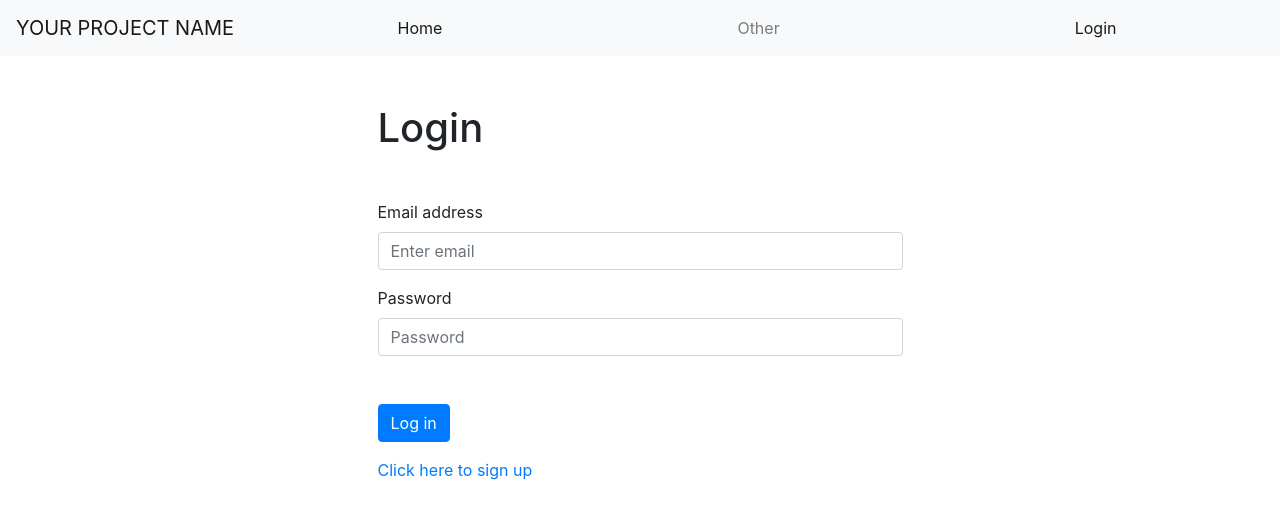
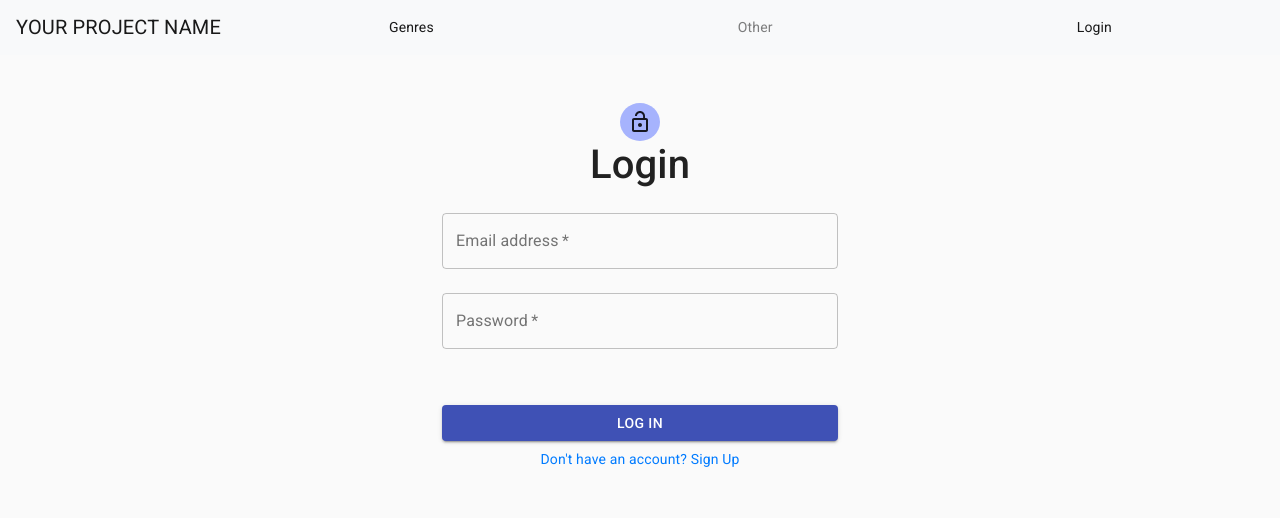
Before and after one commit to zoranaism/portfolio-music-genres-client, a React (Create React App) app: page /login in a window 1280 px wide. Shown: the top 518 px of the page. Built offline with nearby package versions, Linux system fonts and the light colour scheme; no server answers.

Commit message:
Multuple divs drag & drop working

```diff
--- a/package.json
+++ b/package.json
@@ -3,11 +3,14 @@
   "version": "0.1.0",
   "private": true,
   "dependencies": {
+    "@material-ui/core": "^4.9.9",
+    "@material-ui/icons": "^4.9.1",
     "@testing-library/jest-dom": "^4.2.4",
     "@testing-library/react": "^9.3.2",
     "@testing-library/user-event": "^7.1.2",
     "axios": "^0.19.2",
     "bootstrap": "^4.4.1",
+    "framer-motion": "^1.10.3",
     "react": "^16.13.0",
     "react-bootstrap": "^1.0.0-beta.17",
     "react-dom": "^16.13.0",
@@ -15,7 +18,8 @@
     "react-router-dom": "^5.1.2",
     "react-scripts": "3.4.0",
     "redux": "^4.0.5",
-    "redux-thunk": "^2.3.0"
+    "redux-thunk": "^2.3.0",
+    "typeface-roboto": "0.0.75"
   },
   "scripts": {
     "start": "react-scripts start",
--- a/src/App.js
+++ b/src/App.js
@@ -11,18 +11,10 @@ import Login from "./pages/Login";
 import { useDispatch, useSelector } from "react-redux";
 import { selectAppLoading } from "./store/appState/selectors";
 import { getUserWithStoredToken } from "./store/user/actions";
-import { Jumbotron } from "react-bootstrap";
+import 'typeface-roboto';
+import Genres from "./pages/Genres";
 
-const Home = () => (
-  <Jumbotron>
-    <h1>Home</h1>
-  </Jumbotron>
-);
-const Other = () => (
-  <Jumbotron>
-    <h1>Other</h1>
-  </Jumbotron>
-);
+
 
 function App() {
   const dispatch = useDispatch();
@@ -38,8 +30,7 @@ function App() {
       <MessageBox />
       {isLoading ? <Loading /> : null}
       <Switch>
-        <Route exact path="/" component={Home} />
-        <Route path="/other" component={Other} />
+        <Route exact path="/" component={Genres} />
         <Route path="/signup" component={SignUp} />
         <Route path="/login" component={Login} />
       </Switch>
--- /dev/null
+++ b/src/components/GenreCard/index.js
@@ -0,0 +1,73 @@
+import React from "react";
+// import { Button } from "react-bootstrap";
+// import Card from "react-bootstrap/Card";
+import { makeStyles } from "@material-ui/core/styles";
+import clsx from "clsx";
+import Card from "@material-ui/core/Card";
+import CardActions from "@material-ui/core/CardActions";
+import Collapse from "@material-ui/core/Collapse";
+import IconButton from "@material-ui/core/IconButton";
+import FavoriteIcon from "@material-ui/icons/Favorite";
+import ExpandMoreIcon from "@material-ui/icons/ExpandMore";
+import Button from '@material-ui/core/Button';
+import Typography from '@material-ui/core/Typography';
+
+const useStyles = makeStyles((theme) => ({
+  root: {
+    maxWidth: 245,
+    position: "absolute",
+  },
+  padding: {
+    padding: "0"
+  },
+  expand: {
+    transform: "rotate(0deg)",
+    marginLeft: "auto",
+    padding: "0",
+    transition: theme.transitions.create("transform", {
+      duration: theme.transitions.duration.shortest,
+    }),
+  },
+  expandOpen: {
+    transform: "rotate(180deg)",
+  },
+}));
+
+export default function GenreCard(props) {
+  const classes = useStyles();
+  const [expanded, setExpanded] = React.useState(false);
+
+  const handleExpandClick = () => {
+    setExpanded(!expanded);
+  };
+
+  return (
+    <div >Genre name very long</div>
+    // <Card className={classes.root}>
+    //   <CardActions disableSpacing className={classes.padding}>
+    //   <Typography variant="overline" display="block" gutterBottom>
+    //         Genre name very long
+    //       </Typography>
+    //     <IconButton
+    //       className={clsx(classes.expand, {
+    //         [classes.expandOpen]: expanded,
+    //       })}
+    //       onClick={handleExpandClick}
+    //       aria-expanded={expanded}
+    //       aria-label="show more"
+    //     >
+    //       <ExpandMoreIcon />
+    //     </IconButton>
+    //   </CardActions>
+
+    //   <Collapse in={expanded} timeout="auto" unmountOnExit>
+    //     <CardActions disableSpacing>
+    //       <IconButton aria-label="add to favorites" className={classes.padding}>
+    //         <FavoriteIcon />
+    //       </IconButton>
+    //       <Button size="small">Learn More</Button>
+    //     </CardActions>
+    //   </Collapse>
+    // </Card>
+  );
+}
--- a/src/components/Navigation/index.js
+++ b/src/components/Navigation/index.js
@@ -21,7 +21,7 @@ export default function Navigation() {
       <Navbar.Toggle aria-controls="basic-navbar-nav" />
       <Navbar.Collapse id="basic-navbar-nav">
         <Nav style={{ width: "100%" }} fill>
-          <NavbarItem path="/" linkText="Home" />
+          <NavbarItem path="/" linkText="Genres" />
           <NavbarItem path="/other" linkText="Other" />
           {loginLogoutControls}
         </Nav>
--- /dev/null
+++ b/src/pages/Genres/board.js
@@ -0,0 +1,152 @@
+import React, { useState } from "react";
+import GenreCard from "../../components/GenreCard";
+
+export default function MyDraggingBoard() {
+  const [tile, set_tile] = useState({ top: 10, left: 60 });
+  const [tile1, set_tile1] = useState({ top: 50, left: 60 });
+  const [tile2, set_tile2] = useState({ top: 90, left: 60 });
+
+  const startDragging = (e) => {
+    const mouseDown = { x: e.clientX, y: e.clientY };
+    console.log("started dragging", mouseDown);
+    set_tile((t) => {
+      return {
+        ...t,
+        dragstate: {
+          mouseDown,
+          original: { x: t.left, y: t.top },
+        },
+      };
+    });
+  };
+
+  const startDragging1 = (e) => {
+    const mouseDown = { x: e.clientX, y: e.clientY };
+    console.log("started dragging", mouseDown);
+
+    set_tile1((t) => {
+      return {
+        ...t,
+        dragstate: {
+          mouseDown,
+          original: { x: t.left, y: t.top },
+        },
+      };
+    });
+  };
+
+  const startDragging2 = (e) => {
+    const mouseDown = { x: e.clientX, y: e.clientY };
+    console.log("started dragging", mouseDown);
+
+    set_tile2((t) => {
+      return {
+        ...t,
+        dragstate: {
+          mouseDown,
+          original: { x: t.left, y: t.top },
+        },
+      };
+    });
+  };
+
+  const onDrag = (e) => {
+    if (tile.dragstate) {
+      const dx = e.clientX - tile.dragstate.mouseDown.x;
+      const dy = e.clientY - tile.dragstate.mouseDown.y;
+      console.log("drag", dx, dy);
+      set_tile((t) => {
+        return {
+          ...t,
+          top: t.dragstate.original.y + dy,
+          left: t.dragstate.original.x + dx,
+        };
+      });
+    } else {
+      console.log("no drag?");
+    }
+    if (tile1.dragstate) {
+      const dx = e.clientX - tile1.dragstate.mouseDown.x;
+      const dy = e.clientY - tile1.dragstate.mouseDown.y;
+      console.log("drag", dx, dy);
+      set_tile1((t) => {
+        return {
+          ...t,
+          top: t.dragstate.original.y + dy,
+          left: t.dragstate.original.x + dx,
+        };
+      });
+    } else {
+      console.log("no drag?");
+    }
+    if (tile2.dragstate) {
+        const dx = e.clientX - tile2.dragstate.mouseDown.x;
+        const dy = e.clientY - tile2.dragstate.mouseDown.y;
+        console.log("drag", dx, dy);
+        set_tile2((t) => {
+          return {
+            ...t,
+            top: t.dragstate.original.y + dy,
+            left: t.dragstate.original.x + dx,
+          };
+        });
+      } else {
+        console.log("no drag?");
+      }
+  };
+
+  const stopDragging = () => {
+    console.log("stopped");
+    set_tile((t) => ({ ...t, dragstate: undefined }));
+    set_tile1((t) => ({ ...t, dragstate: undefined }));
+    set_tile2((t) => ({ ...t, dragstate: undefined }));
+  };
+
+  return (
+    <div style={boardStyle} onMouseUp={stopDragging} onMouseMove={onDrag}>
+      <div
+        style={{
+          position: "absolute",
+          width: 160,
+          height: 30,
+          border: "1px solid black",
+          ...tile,
+        }}
+        onMouseDown={startDragging}
+      >
+        Tile
+      </div>
+      <div
+        style={{
+          position: "absolute",
+          width: 160,
+          height: 30,
+          border: "1px solid black",
+          ...tile1,
+        }}
+        onMouseDown={startDragging1}
+      >
+        Tile 1
+      </div>
+      <div
+        style={{
+          position: "absolute",
+          width: 160,
+          height: 30,
+          border: "1px solid black",
+          ...tile2,
+        }}
+        onMouseDown={startDragging2}
+      >
+        Tile 2
+      </div>
+    </div>
+  );
+}
+
+const boardStyle = {
+  position: "relative",
+  border: "2px solid black",
+  height: 1000,
+  width: "100%",
+};
--- /dev/null
+++ b/src/pages/Genres/index.js
@@ -0,0 +1,58 @@
+import React, { useEffect } from "react";
+import { useDispatch, useSelector } from "react-redux";
+// import { fetchGenres } from "../../store/genres/actions";
+// import { selectGenres } from "../../store/genres/selectors";
+import GenreCard from "../../components/GenreCard";
+import MyDraggingBoard from "./board"
+
+// import Container from "react-bootstrap/Container";
+// import Row from "react-bootstrap/Row";
+
+import Container from "@material-ui/core/Container";
+import Typography from "@material-ui/core/Typography";
+import Box from "@material-ui/core/Box";
+import Link from "@material-ui/core/Link";
+
+export default function Genres() {
+  const dispatch = useDispatch();
+  //   const genres = useSelector(selectGenres);
+
+  // console.log("Genres HOME PGAE", typeof genres);
+  // console.log("Genres", genres.bids);
+
+  useEffect(() => {
+    // dispatch(fetchGenres());
+  }, [dispatch]);
+
+  return (
+    <div>
+      <Container maxWidth={false}>
+        <Box my={4}>
+            <MyDraggingBoard />
+          {/* <GenreCard />
+          <GenreCard />
+          <GenreCard />
+          <GenreCard /> */}
+
+
+          {/* {genres.map((genre) => {
+            return (
+              <GenreCard
+                key={genre.id}
+                // key={genre.title}
+                id={genre.id}
+                title={genre.title}
+                imageUrl={genre.imageUrl}
+                hearts={genre.hearts}
+                minimumBid={genre.minimumBid}
+                userId={genre.userId}
+                showLink={true}
+                bids={genre.bids}
+              />
+            );
+          })} */}
+        </Box>
+      </Container>
+    </div>
+  );
+}
--- a/src/pages/Login/index.js
+++ b/src/pages/Login/index.js
@@ -1,12 +1,31 @@
 import React, { useState, useEffect } from "react";
-import Form from "react-bootstrap/Form";
-import Container from "react-bootstrap/Container";
-import Button from "react-bootstrap/Button";
 import { login } from "../../store/user/actions";
 import { selectToken } from "../../store/user/selectors";
 import { useDispatch, useSelector } from "react-redux";
 import { useHistory, Link } from "react-router-dom";
-import { Col } from "react-bootstrap";
+
+import {
+  Button,
+  TextField,
+  CssBaseline,
+  Container,
+  Box,
+} from "@material-ui/core";
+import { makeStyles } from "@material-ui/core/styles";
+import LockOpenIcon from "@material-ui/icons/LockOpen";
+
+const useStyles = makeStyles((theme) => ({
+  root: {
+    "& .MuiTextField-root": {
+      margin: theme.spacing(1),
+      width: "25ch",
+    },
+  },
+}));
+
+const theme = {
+  spacing: 8,
+};
 
 export default function SignUp() {
   const [email, setEmail] = useState("");
@@ -14,7 +33,7 @@ export default function SignUp() {
   const dispatch = useDispatch();
   const token = useSelector(selectToken);
   const history = useHistory();
-
+  const classes = useStyles();
   useEffect(() => {
     if (token !== null) {
       history.push("/");
@@ -32,39 +51,71 @@ export default function SignUp() {
   }
 
   return (
-    <Container>
-      <Form as={Col} md={{ span: 6, offset: 3 }} className="mt-5">
-        <h1 className="mt-5 mb-5">Login</h1>
-        <Form.Group controlId="formBasicEmail">
-          <Form.Label>Email address</Form.Label>
-          <Form.Control
+    <React.Fragment>
+      <CssBaseline />
+      <Container maxWidth="xs" style={{ textAlign: "center" }}>
+        <form className={classes.root}>
+          <Box mt={6}>
+            <div
+              style={{
+                backgroundColor: "#a6b3fd",
+                borderRadius: "100%",
+                padding: "7px",
+                width: "40px",
+                margin: "0 auto",
+              }}
+            >
+              <LockOpenIcon />
+            </div>
+          </Box>
+          <Box mb={3}>
+            <h1>Login</h1>
+          </Box>
+          <Box mb={3}>
+            <TextField
+              style={{ width: "100%", margin: "0" }}
               value={email}
-            onChange={event => setEmail(event.target.value)}
+              onChange={(event) => setEmail(event.target.value)}
               type="email"
               placeholder="Enter email"
               required
+              label="Email address"
+              variant="outlined"
             />
-        </Form.Group>
-
-        <Form.Group controlId="formBasicPassword">
-          <Form.Label>Password</Form.Label>
-          <Form.Control
+          </Box>
+          <Box>
+            <TextField
+              style={{ width: "100%", margin: "0" }}
               value={password}
-            onChange={event => setPassword(event.target.value)}
+              onChange={(event) => setPassword(event.target.value)}
               type="password"
               placeholder="Password"
               required
+              label="Password"
+              variant="outlined"
             />
-        </Form.Group>
-        <Form.Group className="mt-5">
-          <Button variant="primary" type="submit" onClick={submitForm}>
+          </Box>
+          <Box mt={7} mb={1}>
+            <Button
+              className="MuiButtonBase-root MuiButton-root MuiButton-contained jss4 MuiButton-containedPrimary MuiButton-fullWidth"
+              variant="contained"
+              color="primary"
+              type="submit"
+              onClick={submitForm}
+            >
               Log in
             </Button>
-        </Form.Group>
-        <Link to="/signup" style={{ textAlign: "center" }}>
-          Click here to sign up
+          </Box>
+          <Box className="MuiGrid-root MuiGrid-item">
+            <Link
+              className="MuiTypography-root MuiLink-root MuiLink-underlineHover MuiTypography-body2 MuiTypography-colorPrimary"
+              to="/signup"
+            >
+              Don't have an account? Sign Up
             </Link>
-      </Form>
+          </Box>
+        </form>
       </Container>
+    </React.Fragment>
   );
 }
```
Also changed, not shown: 1 other file (tests, documents, lock files or other folders). Lines whose indentation alone changed are shown as unchanged.
